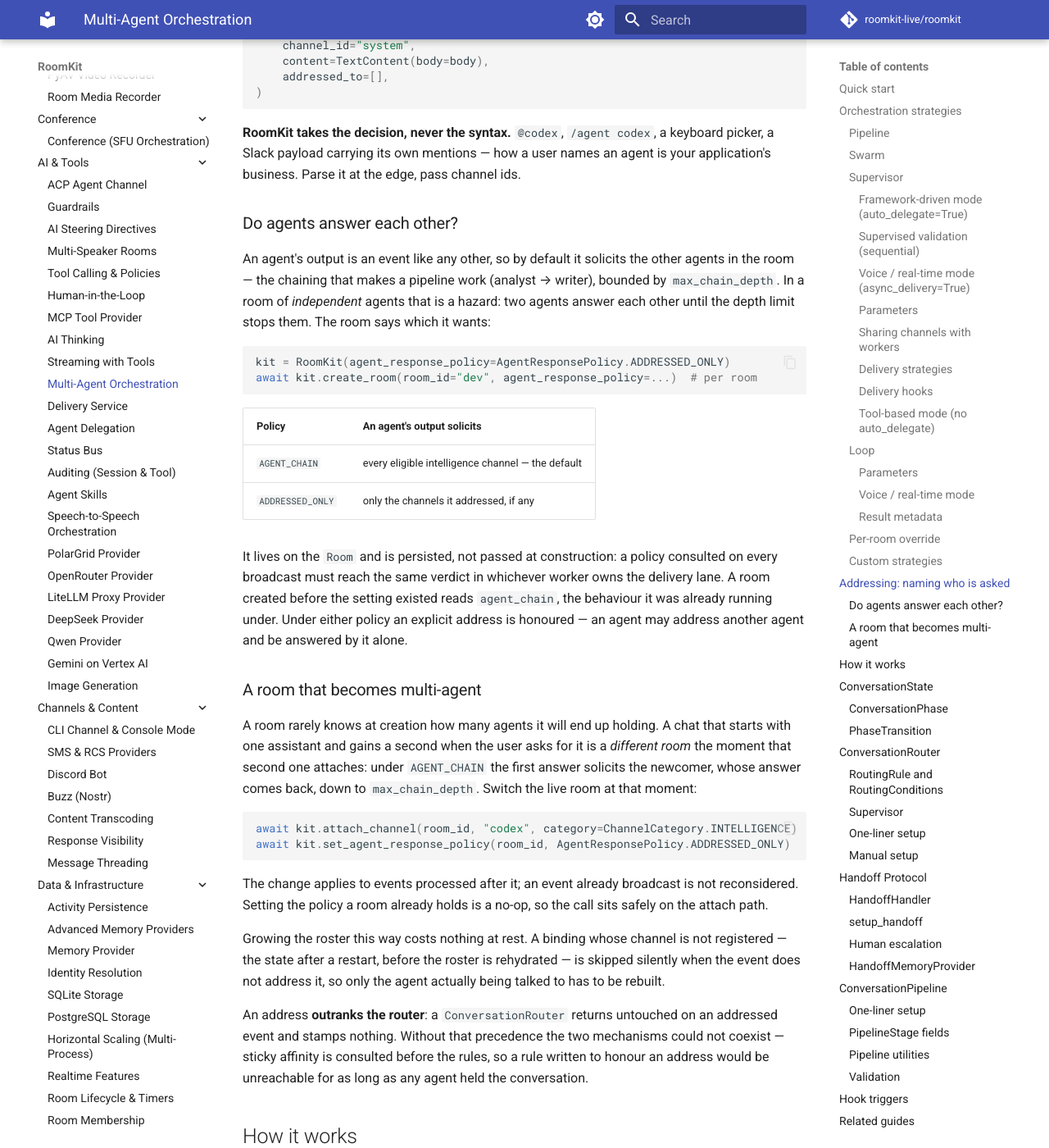
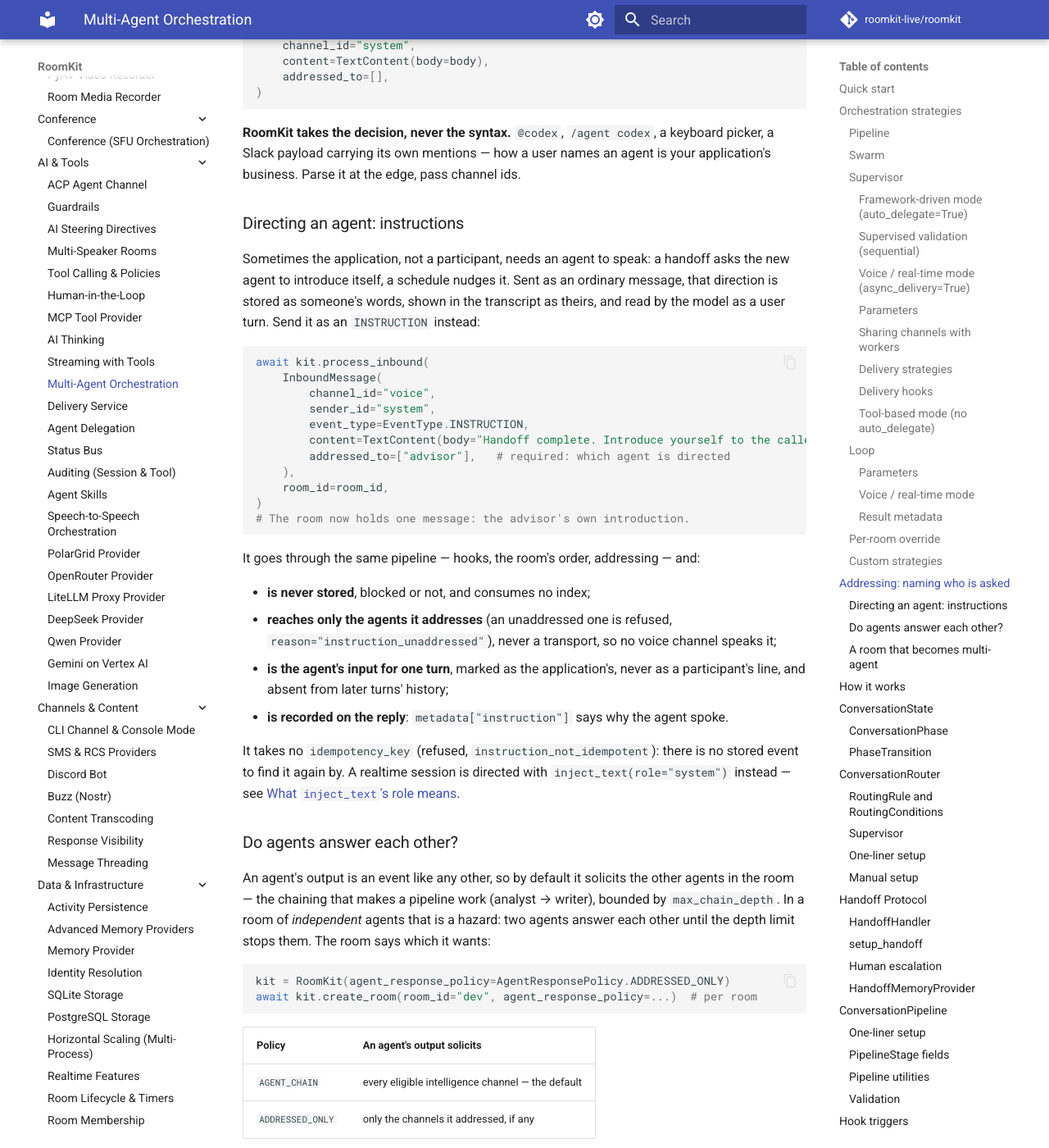
Before and after one commit to roomkit-live/roomkit-docs, an MkDocs documentation site: the page built from docs/guides/orchestration.md, in a window 1280 px wide and 1400 px high, scrolled down 10867 px. Shown: the whole window at 82% size. Built offline with MkDocs 1.6.1 and Material for MkDocs 9.7.7, drawn with Linux system fonts in a browser that asks for light colours; comment, search, counter and statistics services are not loaded.

Commit message:
docs(orchestration): directing an agent with an INSTRUCTION (RMK-200)

````diff
--- a/docs/guides/orchestration.md
+++ b/docs/guides/orchestration.md
@@ -475,6 +475,44 @@ keyboard picker, a Slack payload carrying its own mentions — how a user names
 an agent is your application's business. Parse it at the edge, pass channel
 ids.
 
+### Directing an agent: instructions
+
+Sometimes the application, not a participant, needs an agent to speak: a
+handoff asks the new agent to introduce itself, a schedule nudges it. Sent as
+an ordinary message, that direction is stored as someone's words, shown in the
+transcript as theirs, and read by the model as a user turn. Send it as an
+`INSTRUCTION` instead:
+
+```python
+await kit.process_inbound(
+    InboundMessage(
+        channel_id="voice",
+        sender_id="system",
+        event_type=EventType.INSTRUCTION,
+        content=TextContent(body="Handoff complete. Introduce yourself to the caller."),
+        addressed_to=["advisor"],   # required: which agent is directed
+    ),
+    room_id=room_id,
+)
+# The room now holds one message: the advisor's own introduction.
+```
+
+It goes through the same pipeline — hooks, the room's order, addressing — and:
+
+- **is never stored**, blocked or not, and consumes no index;
+- **reaches only the agents it addresses** (an unaddressed one is refused,
+  `reason="instruction_unaddressed"`), never a transport, so no voice channel
+  speaks it;
+- **is the agent's input for one turn**, marked as the application's, never as
+  a participant's line, and absent from later turns' history;
+- **is recorded on the reply**: `metadata["instruction"]` says why the agent
+  spoke.
+
+It takes no `idempotency_key` (refused, `instruction_not_idempotent`): there is
+no stored event to find it again by. A realtime session is directed with
+`inject_text(role="system")` instead — see
+[What `inject_text`'s role means](realtime-voice-providers.md#what-inject_texts-role-means).
+
 ### Do agents answer each other?
 
 An agent's output is an event like any other, so by default it solicits the
````
Also changed, not shown: docs/features.md (+1 -0 lines).
